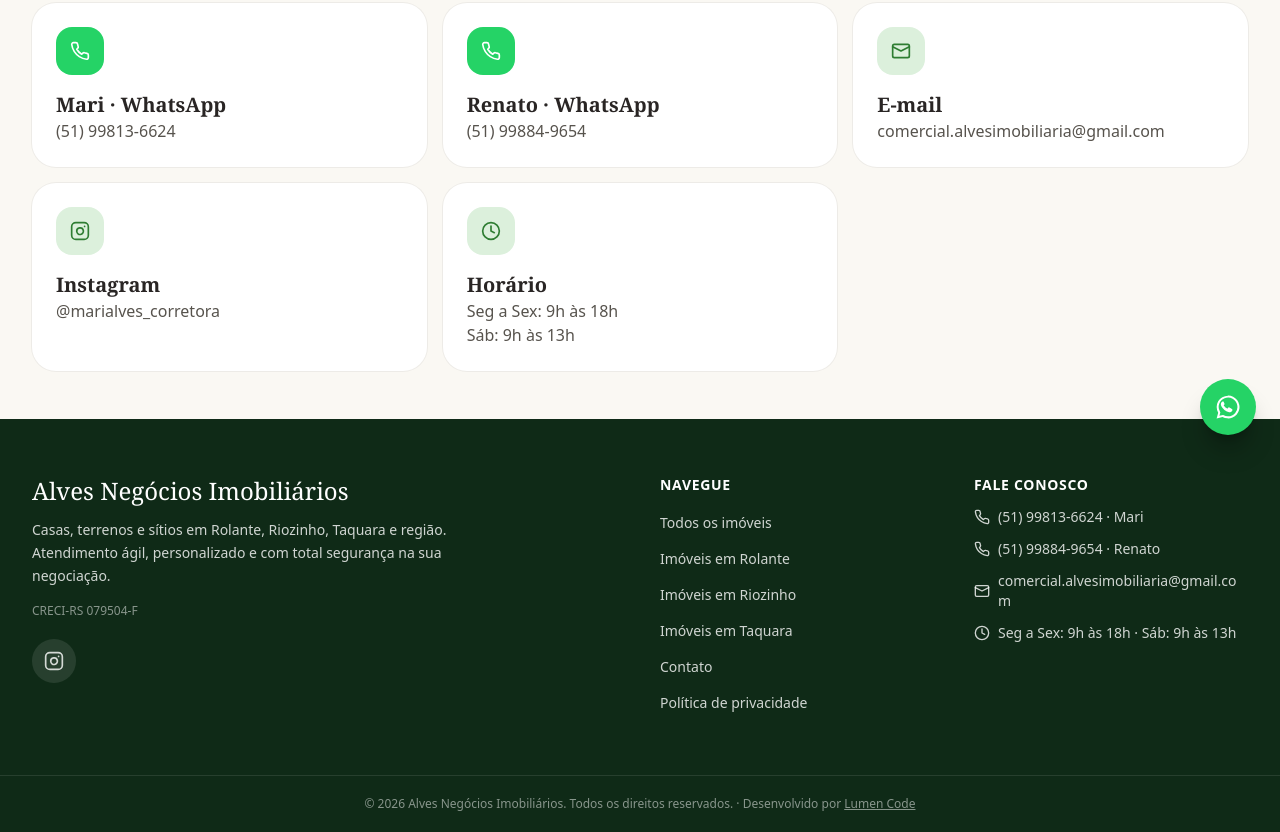
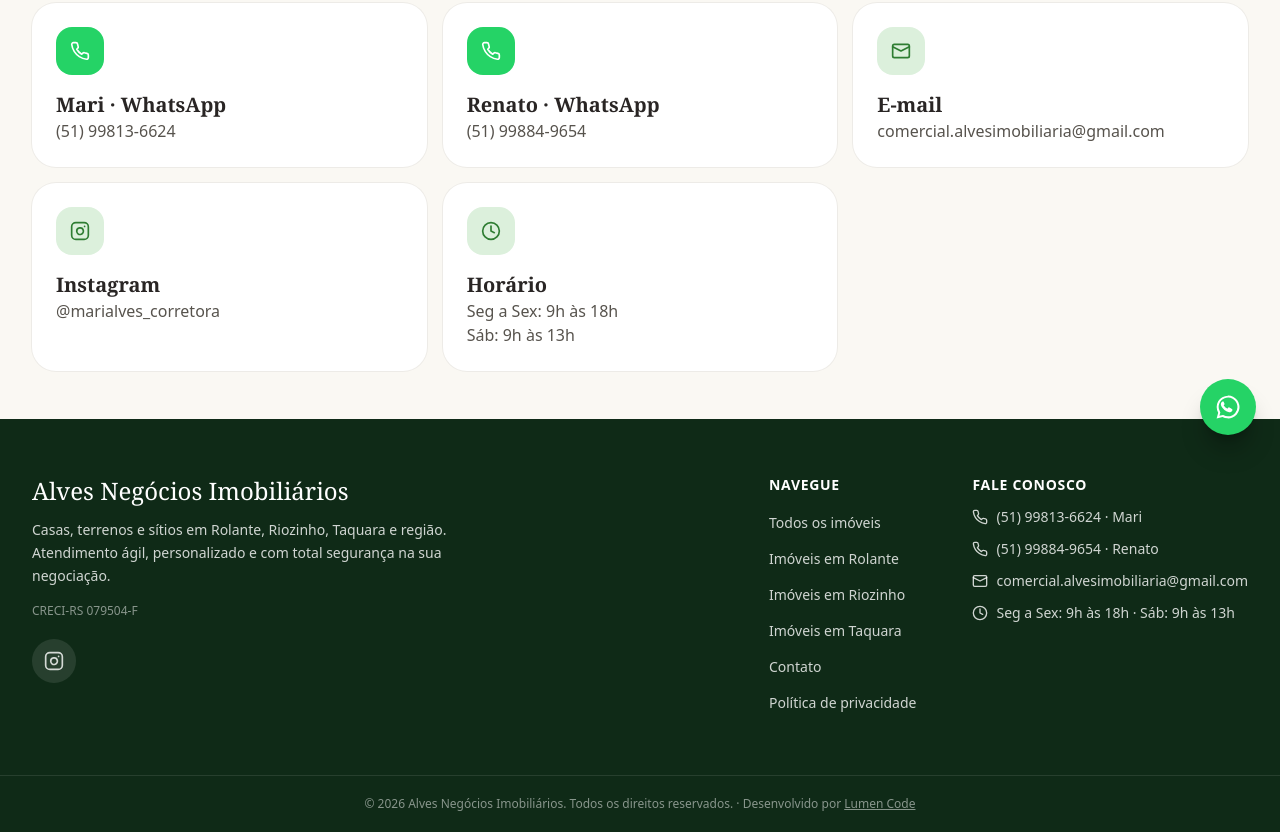
Before and after one commit to josielgoncalves/alves_site_novo, an Astro site: page /contato in a window 1280 px wide. Shown: the part 341-1173 px from the top of the page. Built offline with nearby package versions, Linux system fonts and the light colour scheme; Astro itself is replaced by a stand-in of ours.

Commit message:
Rodapé: e-mail em uma linha na coluna de contato
Co-Authored-By: Claude Sonnet 5.5 <noreply@anthropic.com>

```diff
--- a/src/components/Footer.astro
+++ b/src/components/Footer.astro
@@ -5,8 +5,8 @@ const { cities = [] } = Astro.props as { cities?: { slug: string; label: string
 const year = new Date().getFullYear();
 ---
 <footer class="bg-forest text-white/80">
-  <div class="container-x grid gap-10 py-14 md:grid-cols-4">
-    <div class="md:col-span-2">
+  <div class="container-x grid gap-10 py-14 md:grid-cols-[minmax(0,1fr)_auto_auto] md:gap-x-14">
+    <div>
       <p class="font-display text-2xl text-white">Alves Negócios Imobiliários</p>
       <p class="mt-3 max-w-md text-sm leading-relaxed">Casas, terrenos e sítios em Rolante, Riozinho, Taquara e região. Atendimento ágil, personalizado e com total segurança na sua negociação.</p>
       <p class="mt-4 text-xs text-white/50">{SITE.creci}</p>
@@ -28,7 +28,7 @@ const year = new Date().getFullYear();
       <ul class="space-y-3 text-sm">
         <li><a class="flex items-center gap-2 hover:text-white" href={wa('Olá!')} target="_blank" rel="noopener"><Icon name="phone" class="h-4 w-4" />{SITE.phone} · Mari</a></li>
         <li><a class="flex items-center gap-2 hover:text-white" href={wa('Olá!', '5551998849654')} target="_blank" rel="noopener"><Icon name="phone" class="h-4 w-4" />{SITE.phone2} · Renato</a></li>
-        <li><a class="flex items-center gap-2 break-all hover:text-white" href={`mailto:${SITE.email}`}><Icon name="mail" class="h-4 w-4 shrink-0" />{SITE.email}</a></li>
+        <li><a class="flex items-center gap-2 hover:text-white" href={`mailto:${SITE.email}`}><Icon name="mail" class="h-4 w-4 shrink-0" />{SITE.email}</a></li>
         <li class="flex items-center gap-2"><Icon name="clock" class="h-4 w-4 shrink-0" />{SITE.hours}</li>
       </ul>
     </div>
```
